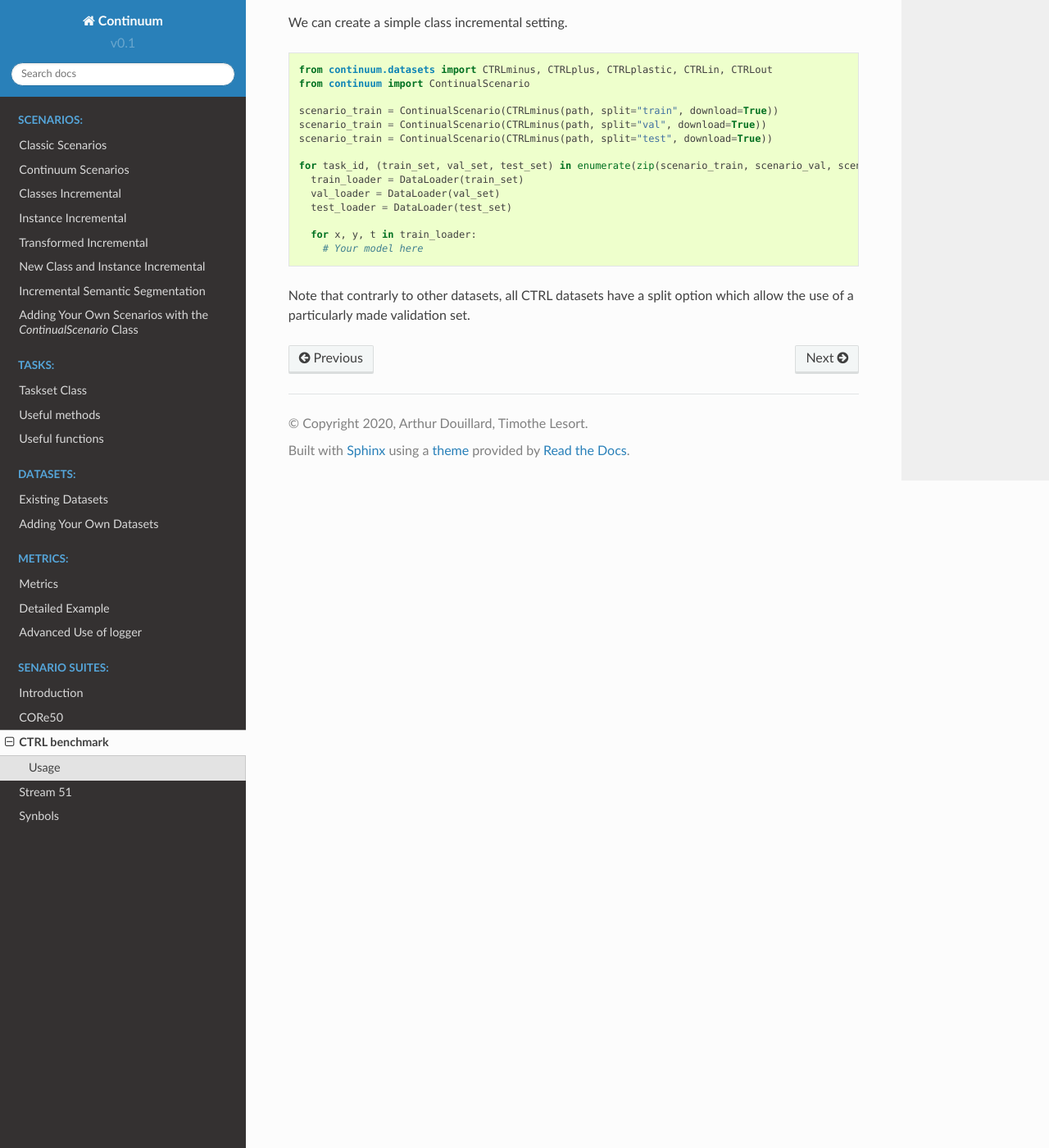
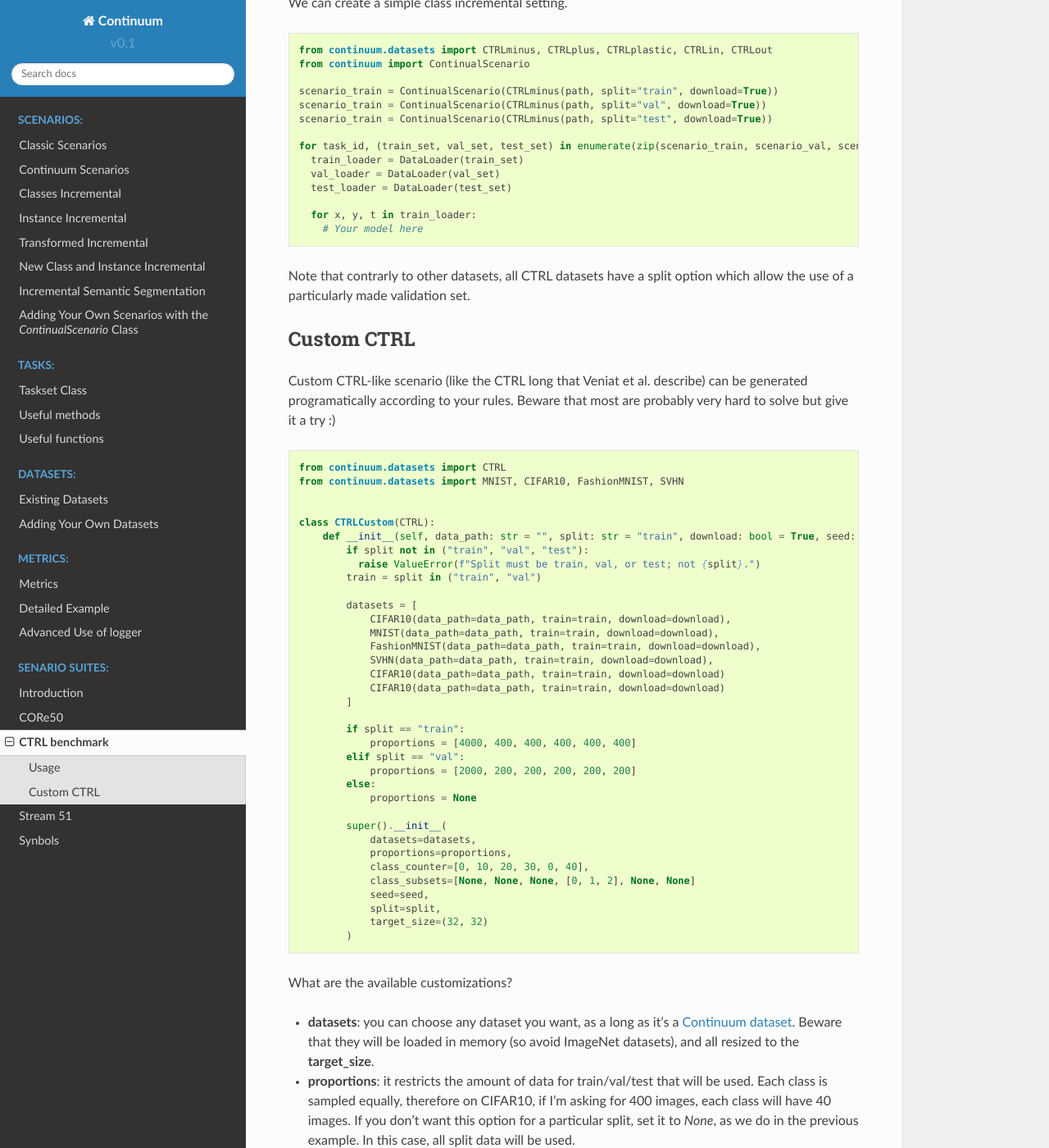
Before and after one commit to Continvvm/continuum, a Sphinx documentation site: the page built from docs/_tutorials/scenarios_suites/Ctrl.rst, in a window 1280 px wide and 1400 px high, scrolled down 872 px. Shown: the whole window at 82% size. Built offline with Sphinx 7.4.7 and the Read the Docs theme 2.0.0, drawn with Linux system fonts in a browser that asks for light colours; some of the changed text lies outside the part shown.

Commit message:
Improve CTRL doc with explanations about internal options.

```diff
--- a/docs/_tutorials/scenarios_suites/Ctrl.rst
+++ b/docs/_tutorials/scenarios_suites/Ctrl.rst
@@ -26,7 +26,7 @@
 flexible scenario Continuum offers.
 
 You can a better feeling of this set of datasets in this
-[Colab](https://colab.research.google.com/drive/1KNd2sJ9nG9h33hI4C3Ec7KDJmFCR5cdA?usp=sharing) where
+`Colab <https://colab.research.google.com/drive/1KNd2sJ9nG9h33hI4C3Ec7KDJmFCR5cdA?usp=sharing>`__ where
 we display the images of each datasets and their statistics. Pay attention to the class labels!
 
 Usage
@@ -54,3 +54,128 @@
 
 Note that contrarly to other datasets, all CTRL datasets have a split option which allow the use of
 a particularly made validation set.
+
+Custom CTRL
+===========
+
+Custom CTRL-like scenario (like the CTRL long that Veniat et al. describe) can
+be generated programatically according to your rules. Beware that most are probably very
+hard to solve but give it a try :)
+
+.. code-block:: python
+
+    from continuum.datasets import CTRL
+    from continuum.datasets import MNIST, CIFAR10, FashionMNIST, SVHN
+
+
+    class CTRLCustom(CTRL):
+        def __init__(self, data_path: str = "", split: str = "train", download: bool = True, seed: int = 1):
+            if split not in ("train", "val", "test"):
+              raise ValueError(f"Split must be train, val, or test; not {split}.")
+            train = split in ("train", "val")
+
+            datasets = [
+                CIFAR10(data_path=data_path, train=train, download=download),
+                MNIST(data_path=data_path, train=train, download=download),
+                FashionMNIST(data_path=data_path, train=train, download=download),
+                SVHN(data_path=data_path, train=train, download=download),
+                CIFAR10(data_path=data_path, train=train, download=download)
+                CIFAR10(data_path=data_path, train=train, download=download)
+            ]
+
+            if split == "train":
+                proportions = [4000, 400, 400, 400, 400, 400]
+            elif split == "val":
+                proportions = [2000, 200, 200, 200, 200, 200]
+            else:
+                proportions = None
+
+            super().__init__(
+                datasets=datasets,
+                proportions=proportions,
+                class_counter=[0, 10, 20, 30, 0, 40],
+                class_subsets=[None, None, None, [0, 1, 2], None, None]
+                seed=seed,
+                split=split,
+                target_size=(32, 32)
+            )
+
+
+What are the available customizations?
+
+- **datasets**: you can choose any dataset you want, as a long as it's a
+  `Continuum dataset <https://continuum.readthedocs.io/en/latest/_tutorials/datasets/dataset.html>`__.
+  Beware that they will be loaded in memory (so avoid ImageNet datasets), and all resized to
+  the **target_size**.
+- **proportions**: it restricts the amount of data for train/val/test that will be used. Each class is
+  sampled equally, therefore on CIFAR10, if I'm asking for 400 images, each class will have 40 images.
+  If you don't want this option for a particular split, set it to `None`, as we do in the previous example.
+  In this case, all split data will be used.
+- **class_counter**: it controls what would be the i-th dataset labels. For example, if the `class_counter`
+  is 30 for MNIST, then the dataset labels will be between 30 and 39. Thanks to this option, we can choose whether
+  different datasets share the same labels. If you want MNIST and SVHN to share the same labels, they must have the
+  same `class_counter`. In our code example, the 1-st and 5-th instances of CIFAR10 share the same labels, while
+  the 6-th instance has different labels (although the actual classes are the same for a human).
+- **class_subsets**: this options simply allows to select a subset of the classes. In the code example,
+  we use all datasets classes except for SVHN where only the 0, 1, and 2 classes are used.
+
+Now, if we wanted to generated complex random streams such as the CTRLlong of Veniat et al.,
+we can combine those to generate a random stream like this:
+
+
+.. code-block:: python
+
+    import numpy as np
+
+    class CTRLCustom(CTRL):
+        def __init__(self, data_path: str = "", split: str = "train", download: bool = True, seed: int = 1):
+            if split not in ("train", "val", "test"):
+                raise ValueError(f"Split must be train, val, or test; not {split}.")
+            train = split in ("train", "val")
+
+            rng = np.random.RandomState(seed=seed)
+
+            base_datasets = [
+                MNIST(data_path=data_path, train=train, download=download),
+                SVHN(data_path=data_path, train=train, download=download),
+                FashionMNIST(data_path=data_path, train=train, download=download),
+                CIFAR10(data_path=data_path, train=train, download=download)
+            ]
+
+            svhn_mnist_share_labels = True
+            if svhn_mnist_share_labels:
+                task_counter = [0, 0, 10, 10]
+            else:
+                task_counter = [0, 10, 20, 30]
+
+            proportions_per_class = [1000, 1000, 1000, 500]
+            dataset_sample_prob = [0.2, 0.2, 0.3, 0.3]
+            nb_classes = 5
+            nb_tasks = 30
+
+            datasets, class_counter, class_subsets, proportions = [], [], [], []
+            for _ in range(nb_tasks):
+                dataset_id = rng.choice([0, 1, 2, 3], p=dataset_sample_prob)
+                datasets.append(base_datasets[dataset_id])
+                class_counter.append(task_counter[dataset_id])
+                class_subsets.append(rng.choice(10, size=nb_classes, replace=False))
+
+                if split == "train":
+                    proportions.append(proportions_per_class[dataset_id])
+                elif split == "val":
+                    proportions.append(proportions_per_class[dataset_id] // 2)
+                else:
+                    proportions.append(None)
+
+            super().__init__(
+                datasets=datasets,
+                proportions=proportions,
+                class_counter=class_counter,
+                class_subsets=class_subsets,
+                seed=seed,
+                split=split,
+                target_size=(32, 32)
+            )
+
+
+But you can do your own stream by choosing the rules.
```
